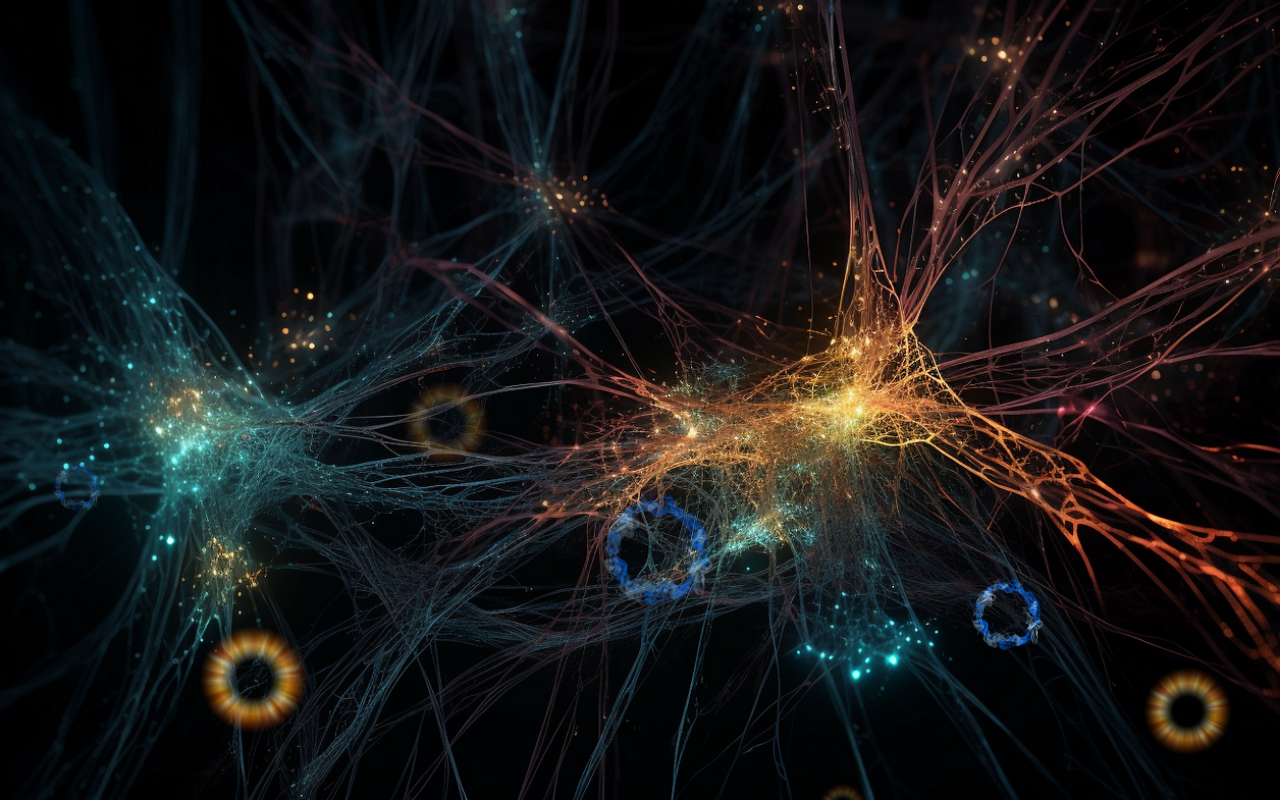
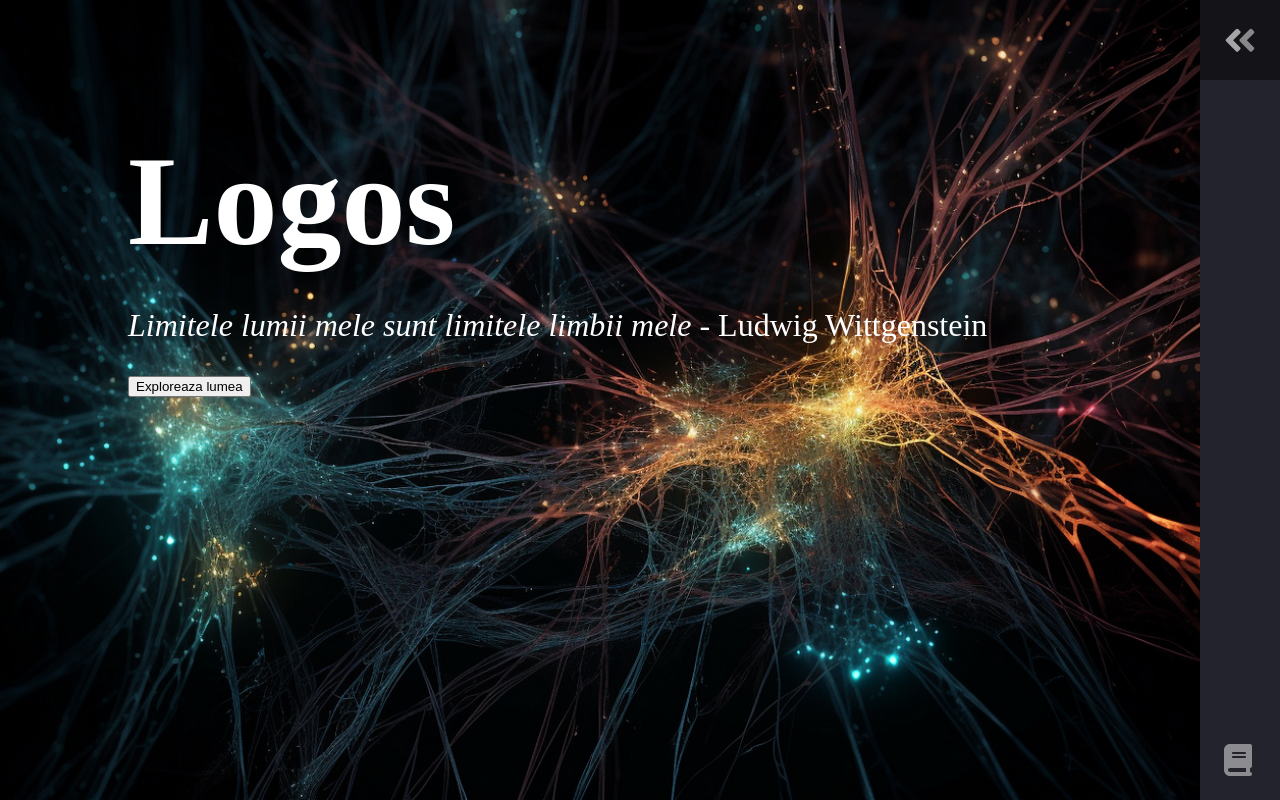
Before and after one commit to pdavid-i/Licurici, a React (Vite) app in the folder LightsBackend/client/: page / in a window 1280 px wide. Built offline with nearby package versions, Linux system fonts and the light colour scheme.

Commit message:
configure base frontend, add navbar

```diff
--- a/LightsBackend/client/src/App.tsx
+++ /dev/null
@@ -1,25 +0,0 @@
-import logo from './assets/light_orb.png'
-import blue_orb from './assets/blue_ring.png'
-import './App.css'
-
-function App() {
-  return (
-    <>
-      <div className="hero">
-        <div className="lights">
-          <img src={blue_orb} alt="lights" />
-          <img src={logo} alt="lights" />
-          <img src={logo} alt="lights" />
-          <img src={blue_orb} alt="lights" />
-          <img src={logo} alt="lights" />
-          <img src={blue_orb} alt="lights" />
-          <img src={logo} alt="lights" />
-        </div>
-      </div>
-
-
-    </>
-  )
-}
-
-export default App
--- /dev/null
+++ b/LightsBackend/client/src/components/App.css
@@ -0,0 +1,9 @@
+.hero {
+    width: 100%;
+    height: 100vh;
+    background-image: url(../assets/first_bg.png);
+    background-size: cover;
+    background-position: center;
+    position: relative;
+    overflow: hidden;
+}
--- /dev/null
+++ b/LightsBackend/client/src/components/App.tsx
@@ -0,0 +1,26 @@
+import Lights from './Lights/Lights'
+import './App.css'
+import Navbar from './Navbar/Navbar'
+import { useState } from 'react';
+import HomepageContent from './HomepageContent/HomepageContent';
+
+function App() {
+  const [gameStarted, setGameStarted] = useState(false);
+
+  const toggleGameVisibility = () => {
+    setGameStarted(!gameStarted);
+  };
+
+    return (
+    <>
+    <Navbar />
+      <div className="hero">
+        { !gameStarted && <HomepageContent toggleGameVisibility={toggleGameVisibility} />}
+        {/* interesting way to conditionally render a component*/}
+        { gameStarted && <Lights />}
+      </div>
+    </>
+  )
+}
+
+export default App
--- /dev/null
+++ b/LightsBackend/client/src/components/HomepageContent/HomepageContent.css
@@ -0,0 +1,15 @@
+h1 {
+    color: #fff;
+    font-size: 8em;
+    margin-bottom: 0.1em;
+}
+
+p {
+    color: #fff;
+    font-size: 2em;
+}
+
+.content {
+    margin-top: 10%;
+    margin-left: 10%;
+}
--- /dev/null
+++ b/LightsBackend/client/src/components/HomepageContent/HomepageContent.tsx
@@ -0,0 +1,15 @@
+import './HomepageContent.css'
+
+function HomepageContent({toggleGameVisibility} : any) {
+
+
+    return (
+        <div className='content'>
+            <h1>Logos</h1>
+            <p> <i>Limitele lumii mele sunt limitele limbii mele</i> - Ludwig Wittgenstein</p>
+            <button onClick={toggleGameVisibility}> Exploreaza lumea </button>
+        </div>
+    )
+}
+
+export default HomepageContent
--- /dev/null
+++ b/LightsBackend/client/src/components/Light/Light.css
@@ -0,0 +1,26 @@
+img {
+    width: 90px;
+    animation: lightword 10s linear infinite;
+}
+
+@keyframes lightword {
+    0% {
+        transform: translateY(0);
+        opacity: 0;
+    }
+    40% {
+        opacity: 1;
+    }
+    80% {
+        opacity: 0;
+    }
+    100% {
+        transform: translateY(-80vh);
+        opacity: 0;
+    }
+}
+
+#firstLight {
+    animation-delay: 2s;
+    width: 60px;
+}
--- /dev/null
+++ b/LightsBackend/client/src/components/Light/Light.tsx
@@ -0,0 +1,24 @@
+import blue_orb from '../../assets/blue_ring.png'
+import './Light.css'
+
+function Light() {
+    async function handleClick() {
+        try {
+            const response = await fetch('http://localhost:5000/api/Words');
+            if (!response.ok) {
+              throw new Error(`HTTP error! Status: ${response.status}`);
+            }
+            const data = await response.json();
+            console.log("API call result:", data); // Logging the message from the API response
+          } catch (error) {
+            console.error("Error fetching data:", error);
+          }      }
+
+  return (
+    <>
+            <img src={blue_orb} alt="lights" id="firstLight" onClick={handleClick}/>
+    </>
+  )
+}
+
+export default Light
--- a/LightsBackend/client/src/App.css
+++ b/LightsBackend/client/src/components/Lights/Lights.css
@@ -1,12 +1,3 @@
-.hero {
-    width: 100%;
-    height: 100vh;
-    background-image: url(assets/first_bg.png);
-    background-size: cover;
-    background-position: center;
-    position: relative;
-    overflow: hidden;
-}
 
 .lights img {
     width: 90px;
@@ -39,7 +30,7 @@
     }
 }
 
-.lights img:nth-child(1) {
+#firstLight {
     animation-delay: 2s;
     width: 60px;
 }
--- /dev/null
+++ b/LightsBackend/client/src/components/Lights/Lights.tsx
@@ -0,0 +1,22 @@
+import logo from '../../assets/light_orb.png'
+import blue_orb from '../../assets/blue_ring.png'
+import './Lights.css'
+import Light from '../Light/Light'
+
+function Lights() {
+  return (
+    <>
+        <div className="lights">
+            <Light />
+            <a href="https://www.youtube.com/watch?v=QQu1_bf1Bdo&ab_channel=Fireship"><img src={logo} alt="lights" /></a>
+            <a href="https://www.youtube.com/watch?v=QQu1_bf1Bdo&ab_channel=Fireship"><img src={logo} alt="lights" /></a>
+            <img src={blue_orb} alt="lights" />
+            <img src={logo} alt="lights" />
+            <img src={blue_orb} alt="lights" />
+            <img src={logo} alt="lights" />
+        </div>
+    </>
+  )
+}
+
+export default Lights
--- /dev/null
+++ b/LightsBackend/client/src/components/Navbar/Navbar.css
@@ -0,0 +1,171 @@
+:root {
+    font-size: 16px;
+    --text-primary: #b6b6b6;
+    --text-secondary: #ececec;
+    --bg-primary: #23232e;
+    --bg-secondary: #141418;
+    --transition-speed: 600ms;
+  }
+
+  body {
+    color: black;
+    background-color: white;
+    margin: 0;
+    padding: 0;
+  }
+
+  main {
+    margin-left: 5rem;
+    padding: 1rem;
+  }
+
+  .navbar {
+
+    background-color: var(--bg-primary);
+    transition: width 600ms ease;
+    overflow: hidden;
+    z-index: 3;
+    right: 0;
+    position: fixed;
+  }
+
+  .navbar-nav {
+    list-style: none;
+    padding: 0;
+    margin: 0;
+    display: flex;
+    flex-direction: column;
+    align-items: center;
+    height: 100%;
+  }
+
+  .nav-item {
+    width: 100%;
+  }
+
+  .nav-item:last-child {
+    margin-top: auto;
+  }
+
+  .nav-link {
+    display: flex;
+    align-items: center;
+    height: 5rem;
+    color: var(--text-primary);
+    text-decoration: none;
+    filter: grayscale(100%) opacity(0.7);
+    transition: var(--transition-speed);
+  }
+
+  .nav-link:hover {
+    filter: grayscale(0%) opacity(1);
+    background: var(--bg-secondary);
+    color: var(--text-secondary);
+  }
+
+  .link-text {
+    display: none;
+    margin-left: 1rem;
+  }
+
+  .nav-link svg {
+    width: 2rem;
+    min-width: 2rem;
+    margin: 0 1.5rem;
+  }
+
+  .fa-primary {
+    color: #ffe57e;
+  }
+
+  .fa-secondary {
+    color: rgb(223, 186, 73);
+  }
+
+  .fa-icon {
+    color: rgb(223, 186, 73);
+  }
+
+  .fa-primary,
+  .fa-secondary {
+    transition: var(--transition-speed);
+  }
+
+  .logo {
+    font-weight: bold;
+    text-transform: uppercase;
+    margin-bottom: 1rem;
+    text-align: center;
+    color: var(--text-secondary);
+    background: var(--bg-secondary);
+    font-size: 1.5rem;
+    letter-spacing: 0.3ch;
+    width: 100%;
+  }
+
+  .logo svg {
+    transform: rotate(-180deg);
+    transition: var(--transition-speed);
+  }
+
+  .logo-text
+  {
+    display: inline;
+    position: absolute;
+    left: -999px;
+    transition: var(--transition-speed);
+  }
+
+  .navbar:hover .logo svg {
+    transform: rotate(0deg);
+  }
+
+  @media only screen and (min-width: 600px) {
+    .navbar {
+      top: 0;
+      width: 5rem;
+      height: 100vh;
+    }
+
+    .navbar:hover {
+      width: 16rem;
+    }
+
+    .navbar:hover .link-text {
+      display: inline;
+    }
+
+    .navbar:hover .logo svg
+    {
+      margin-left: 11rem;
+    }
+
+    .navbar:hover .logo-text
+    {
+      left: 0px;
+    }
+  }
+
+  @media only screen and (max-width: 600px) {
+    .navbar {
+      bottom: 0;
+      width: 100vw;
+      height: 5rem;
+    }
+
+    .logo {
+      display: none;
+    }
+
+    .navbar-nav {
+      flex-direction: row;
+    }
+
+    .nav-link {
+      justify-content: center;
+    }
+
+    main {
+      margin: 0;
+    }
+  }
--- /dev/null
+++ b/LightsBackend/client/src/components/Navbar/Navbar.tsx
@@ -0,0 +1,60 @@
+import './Navbar.css'
+
+function Navbar() {
+  return (
+    <>
+ <nav className="navbar">
+    <ul className="navbar-nav">
+      <li className="logo">
+        <a href="#" className="nav-link">
+          <span className="link-text logo-text">Logos</span>
+          <svg
+            aria-hidden="true"
+            focusable="false"
+            data-prefix="fad"
+            data-icon="angle-double-right"
+            role="img"
+            xmlns="http://www.w3.org/2000/svg"
+            viewBox="0 0 448 512"
+            className="svg-inline--fa fa-angle-double-right fa-w-14 fa-5x"
+          >
+            <g className="fa-group">
+              <path
+                fill="currentColor"
+                d="M224 273L88.37 409a23.78 23.78 0 0 1-33.8 0L32 386.36a23.94 23.94 0 0 1 0-33.89l96.13-96.37L32 159.73a23.94 23.94 0 0 1 0-33.89l22.44-22.79a23.78 23.78 0 0 1 33.8 0L223.88 239a23.94 23.94 0 0 1 .1 34z"
+                className="fa-secondary"
+              ></path>
+              <path
+                fill="currentColor"
+                d="M415.89 273L280.34 409a23.77 23.77 0 0 1-33.79 0L224 386.26a23.94 23.94 0 0 1 0-33.89L320.11 256l-96-96.47a23.94 23.94 0 0 1 0-33.89l22.52-22.59a23.77 23.77 0 0 1 33.79 0L416 239a24 24 0 0 1-.11 34z"
+                className="fa-primary"
+              ></path>
+            </g>
+          </svg>
+        </a>
+      </li>
+
+      <li className="nav-item">
+        <a href="#" className="nav-link">
+          <svg
+            viewBox="0 0 512 512"
+          >
+            <g className="fa-group">
+              <path
+                fill="currentColor"
+                d="M96 0C43 0 0 43 0 96V416c0 53 43 96 96 96H384h32c17.7 0 32-14.3 32-32s-14.3-32-32-32V384c17.7 0 32-14.3 32-32V32c0-17.7-14.3-32-32-32H384 96zm0 384H352v64H96c-17.7 0-32-14.3-32-32s14.3-32 32-32zm32-240c0-8.8 7.2-16 16-16H336c8.8 0 16 7.2 16 16s-7.2 16-16 16H144c-8.8 0-16-7.2-16-16zm16 48H336c8.8 0 16 7.2 16 16s-7.2 16-16 16H144c-8.8 0-16-7.2-16-16s7.2-16 16-16z"
+                className="fa-secondary"
+              ></path>
+            </g>
+          </svg>
+          <span className="link-text">Catalogue</span>
+        </a>
+      </li>
+    </ul>
+  </nav>
+
+    </>
+  )
+}
+
+export default Navbar
--- a/LightsBackend/client/src/main.tsx
+++ b/LightsBackend/client/src/main.tsx
@@ -1,6 +1,6 @@
 import React from 'react'
 import ReactDOM from 'react-dom/client'
-import App from './App.tsx'
+import App from './components/App.tsx'
 import './index.css'
 
 ReactDOM.createRoot(document.getElementById('root')!).render(
```
